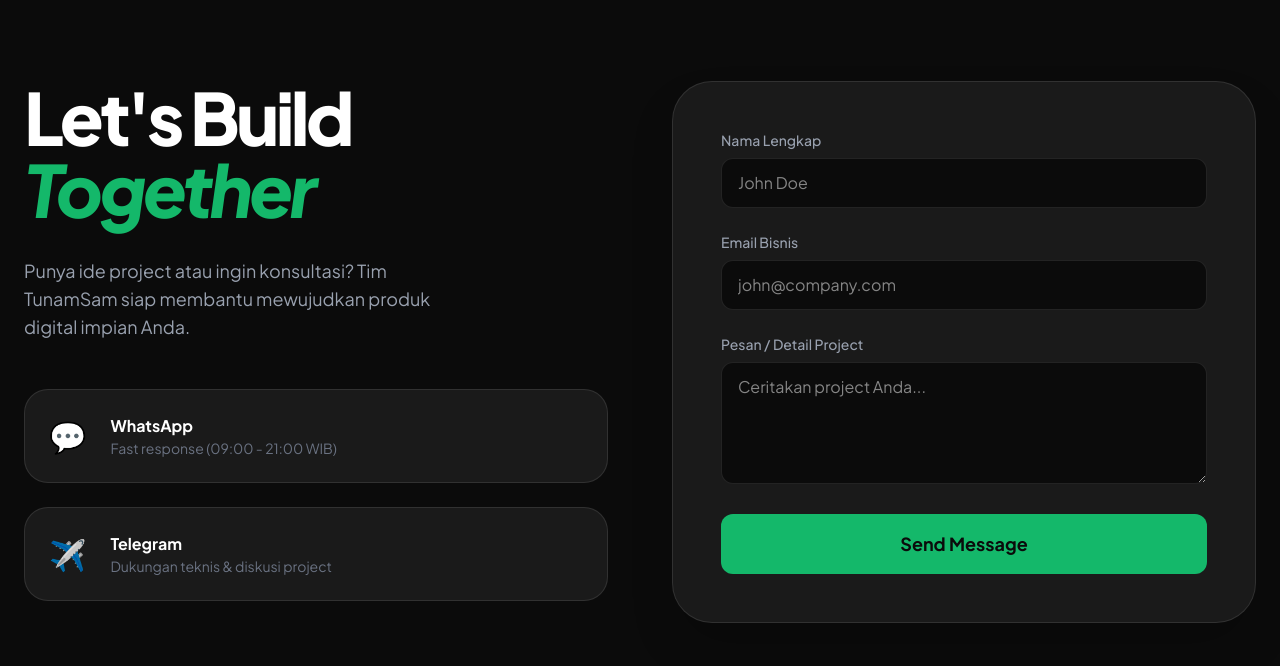
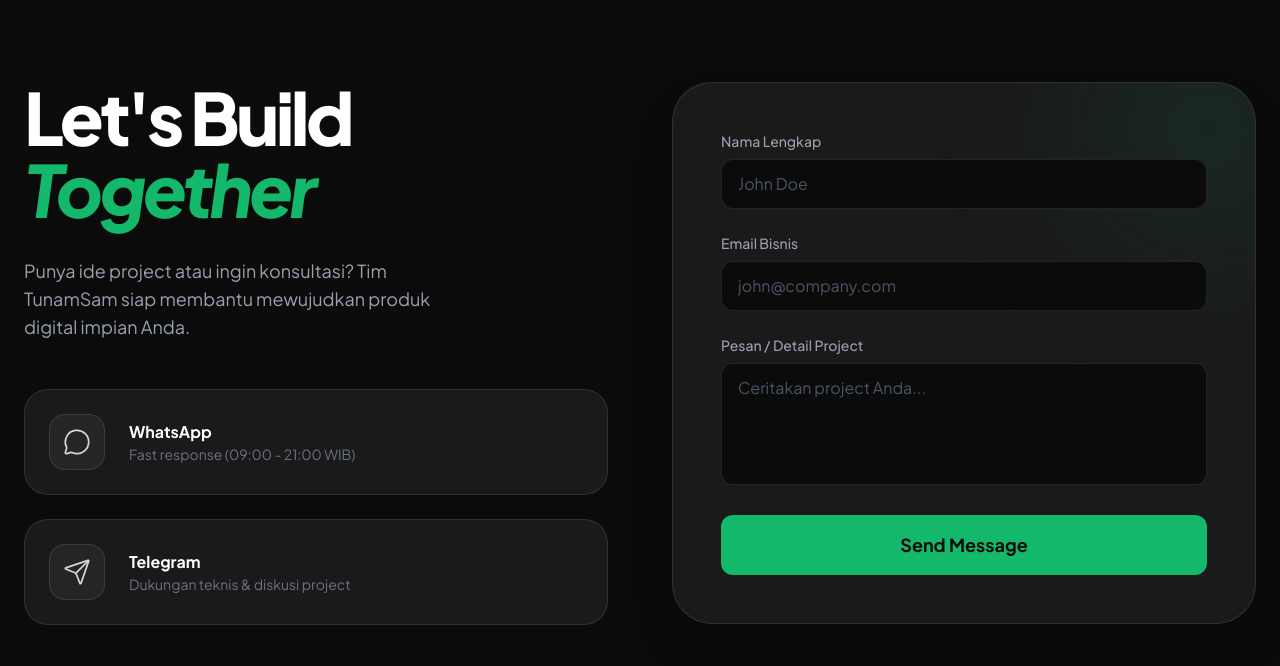
Before and after one commit to TunamSam/tunamsam, an Astro site: page / in a window 1280 px wide. Shown: the part 6954-7620 px from the top of the page. Built offline with nearby package versions, Linux system fonts and the light colour scheme; Astro itself is replaced by a stand-in of ours.

Commit message:
refactor(contact): upgrade contact section with lucide icons and form styling
- Replace emojis with MessageCircle and Send icons from lucide-astro
- Enhance input fields with focus ring effects and placeholder styling
- Add subtle glassmorphism glow effect behind the contact form
- Standardize hover states on contact cards to match global design system

```diff
--- a/src/components/ContactSection.astro
+++ b/src/components/ContactSection.astro
@@ -1,8 +1,9 @@
 ---
+import { MessageCircle, Send } from 'lucide-astro';
 ---
 
 <section id="contact" class="pt-32 pb-24 px-6">
-  <div class="max-w-7xl mx-auto grid grid-cols-1 lg:grid-cols-2 gap-16">
+  <div class="max-w-7xl mx-auto grid grid-cols-1 lg:grid-cols-2 gap-16 items-center">
     <div>
       <h1 class="text-5xl md:text-7xl font-black mb-8 tracking-tighter">
         Let's Build <br />
@@ -16,16 +17,17 @@
 
       <div class="space-y-6">
         <a
-          href="https://wa.me/yournumber"
-          class="flex items-center gap-6 p-6 bg-softdark border border-white/10 rounded-3xl hover:border-primary/50 transition-all group"
+          href="https://wa.me/+6285195901406"
+          class="flex items-center gap-6 p-6 bg-softdark border border-white/10 rounded-3xl hover:border-primary/50 hover:bg-white/5 transition-all group"
         >
-          <div class="text-3xl">💬</div>
+          <div class="w-14 h-14 rounded-2xl bg-white/5 border border-white/10 flex items-center justify-center text-gray-300 group-hover:text-primary group-hover:border-primary/30 group-hover:bg-primary/10 transition-all duration-300 group-hover:scale-110 group-hover:shadow-[0_0_20px_rgba(0,255,163,0.2)]">
+            <MessageCircle class="w-7 h-7 stroke-[1.5]" />
+          </div>
 
           <div>
             <h4 class="font-bold text-white group-hover:text-primary transition-colors">
               WhatsApp
             </h4>
-
             <p class="text-sm text-gray-500">
               Fast response (09:00 - 21:00 WIB)
             </p>
@@ -33,16 +35,17 @@
         </a>
 
         <a
-          href="https://t.me/yourusername"
-          class="flex items-center gap-6 p-6 bg-softdark border border-white/10 rounded-3xl hover:border-primary/50 transition-all group"
+          href="https://t.me/@zayssme"
+          class="flex items-center gap-6 p-6 bg-softdark border border-white/10 rounded-3xl hover:border-primary/50 hover:bg-white/5 transition-all group"
         >
-          <div class="text-3xl">✈️</div>
+          <div class="w-14 h-14 rounded-2xl bg-white/5 border border-white/10 flex items-center justify-center text-gray-300 group-hover:text-primary group-hover:border-primary/30 group-hover:bg-primary/10 transition-all duration-300 group-hover:scale-110 group-hover:shadow-[0_0_20px_rgba(0,255,163,0.2)]">
+            <Send class="w-7 h-7 stroke-[1.5]" />
+          </div>
 
           <div>
             <h4 class="font-bold text-white group-hover:text-primary transition-colors">
               Telegram
             </h4>
-
             <p class="text-sm text-gray-500">
               Dukungan teknis & diskusi project
             </p>
@@ -51,16 +54,17 @@
       </div>
     </div>
 
-    <div class="bg-softdark border border-white/10 p-8 md:p-12 rounded-[40px] shadow-2xl">
-      <form class="space-y-6">
+    <div class="bg-softdark border border-white/10 p-8 md:p-12 rounded-[40px] shadow-2xl relative overflow-hidden">
+      <div class="absolute -top-20 -right-20 w-64 h-64 bg-primary/10 blur-[80px] rounded-full pointer-events-none"></div>
+
+      <form class="space-y-6 relative z-10">
         <div>
           <label class="block text-sm font-medium text-gray-400 mb-2">
             Nama Lengkap
           </label>
-
           <input
             type="text"
-            class="w-full bg-dark border border-white/10 rounded-xl px-4 py-3 focus:border-primary outline-none text-white transition-all"
+            class="w-full bg-dark border border-white/10 rounded-xl px-4 py-3 focus:border-primary focus:ring-1 focus:ring-primary/50 outline-none text-white transition-all placeholder:text-gray-600"
             placeholder="John Doe"
           />
         </div>
@@ -69,10 +73,9 @@
           <label class="block text-sm font-medium text-gray-400 mb-2">
             Email Bisnis
           </label>
-
           <input
             type="email"
-            class="w-full bg-dark border border-white/10 rounded-xl px-4 py-3 focus:border-primary outline-none text-white transition-all"
+            class="w-full bg-dark border border-white/10 rounded-xl px-4 py-3 focus:border-primary focus:ring-1 focus:ring-primary/50 outline-none text-white transition-all placeholder:text-gray-600"
             placeholder="john@company.com"
           />
         </div>
@@ -81,17 +84,16 @@
           <label class="block text-sm font-medium text-gray-400 mb-2">
             Pesan / Detail Project
           </label>
-
           <textarea
             rows="4"
-            class="w-full bg-dark border border-white/10 rounded-xl px-4 py-3 focus:border-primary outline-none text-white transition-all"
+            class="w-full bg-dark border border-white/10 rounded-xl px-4 py-3 focus:border-primary focus:ring-1 focus:ring-primary/50 outline-none text-white transition-all placeholder:text-gray-600 resize-none"
             placeholder="Ceritakan project Anda..."
           ></textarea>
         </div>
 
         <button
           type="submit"
-          class="w-full bg-primary text-dark py-4 rounded-xl font-bold text-lg hover:shadow-[0_0_20px_rgba(0,255,163,0.3)] transition-all"
+          class="w-full bg-primary text-dark py-4 rounded-xl font-bold text-lg hover:shadow-[0_0_20px_rgba(0,255,163,0.3)] hover:scale-[1.02] active:scale-95 transition-all"
         >
           Send Message
         </button>
--- a/src/components/WhyChooseUs.astro
+++ b/src/components/WhyChooseUs.astro
@@ -34,14 +34,12 @@ const features = [
   class="relative py-32 px-6 border-t border-white/5 overflow-hidden"
 >
 
-  <!-- BACKGROUND GLOW -->
   <div class="absolute inset-0 -z-10">
     <div class="absolute top-0 left-1/2 -translate-x-1/2 w-125 h-125 bg-primary/5 blur-[120px] rounded-full"></div>
   </div>
 
   <div class="max-w-7xl mx-auto">
 
-    <!-- HEADING -->
     <div class="text-center mb-20 max-w-3xl mx-auto">
       <span class="text-primary text-sm font-bold tracking-[0.2em] uppercase">
         Why Choose Us
@@ -59,7 +57,6 @@ const features = [
       </p>
     </div>
 
-    <!-- FEATURES -->
     <div class="grid grid-cols-1 md:grid-cols-3 gap-8">
 
       {features.map((f) => (
@@ -67,19 +64,16 @@ const features = [
           class="group relative bg-white/3 border border-white/10 rounded-4xl p-8 hover:border-primary/30 hover:bg-white/5 transition-all duration-300 overflow-hidden"
         >
 
-          <!-- CARD GLOW -->
           <div class="absolute inset-0 opacity-0 group-hover:opacity-100 transition-opacity duration-500">
             <div class="absolute top-0 right-0 w-40 h-40 bg-primary/10 blur-[80px] rounded-full"></div>
           </div>
 
-          <!-- ICON -->
           <div
             class="relative mb-8 w-16 h-16 rounded-2xl bg-primary/10 border border-primary/20 flex items-center justify-center text-primary group-hover:scale-110 group-hover:rotate-6 transition-all duration-300"
           >
             <f.icon class="w-8 h-8 stroke-[1.8]" />
           </div>
 
-          <!-- CONTENT -->
           <h3
             class="text-2xl font-bold mb-4 text-white group-hover:text-primary transition-colors"
           >
```
